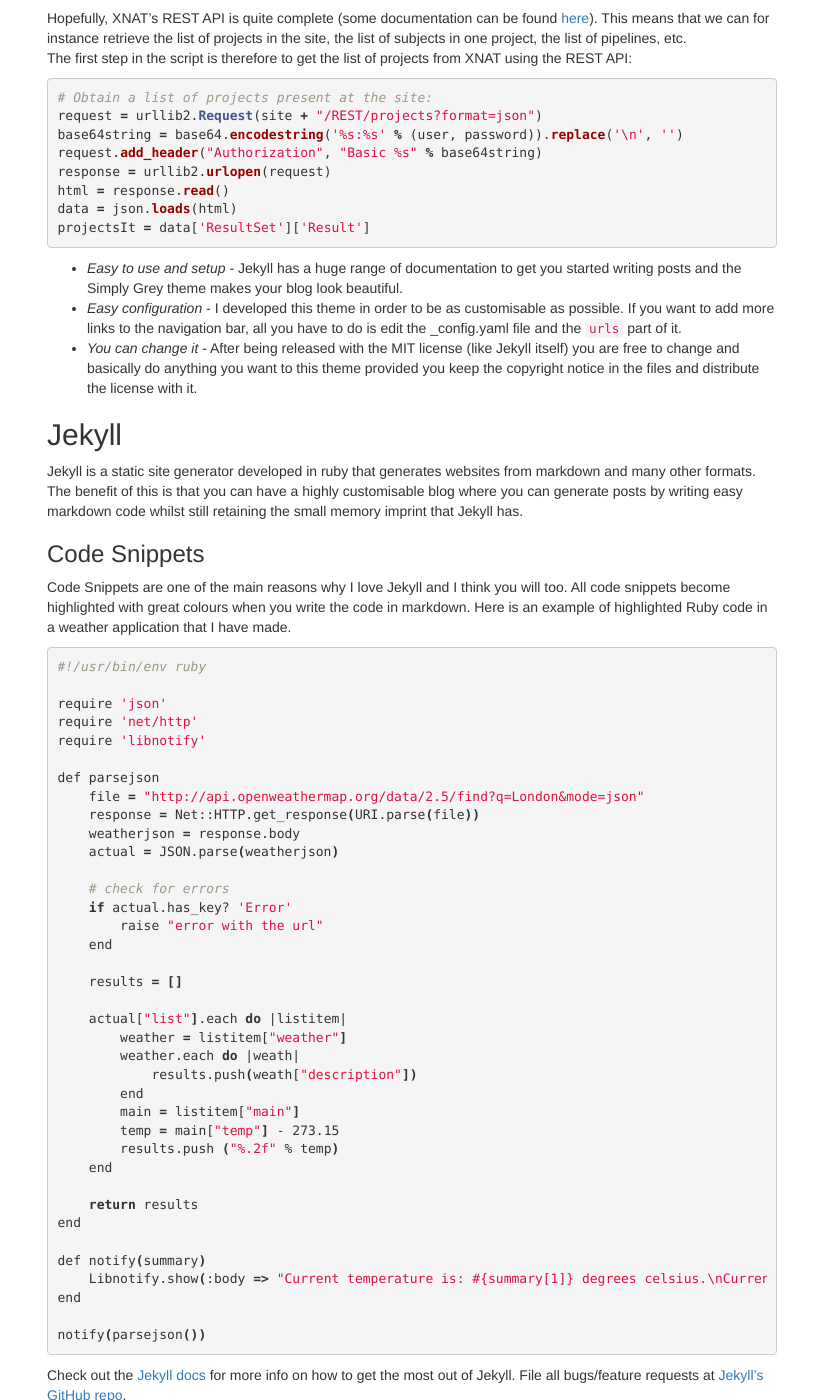
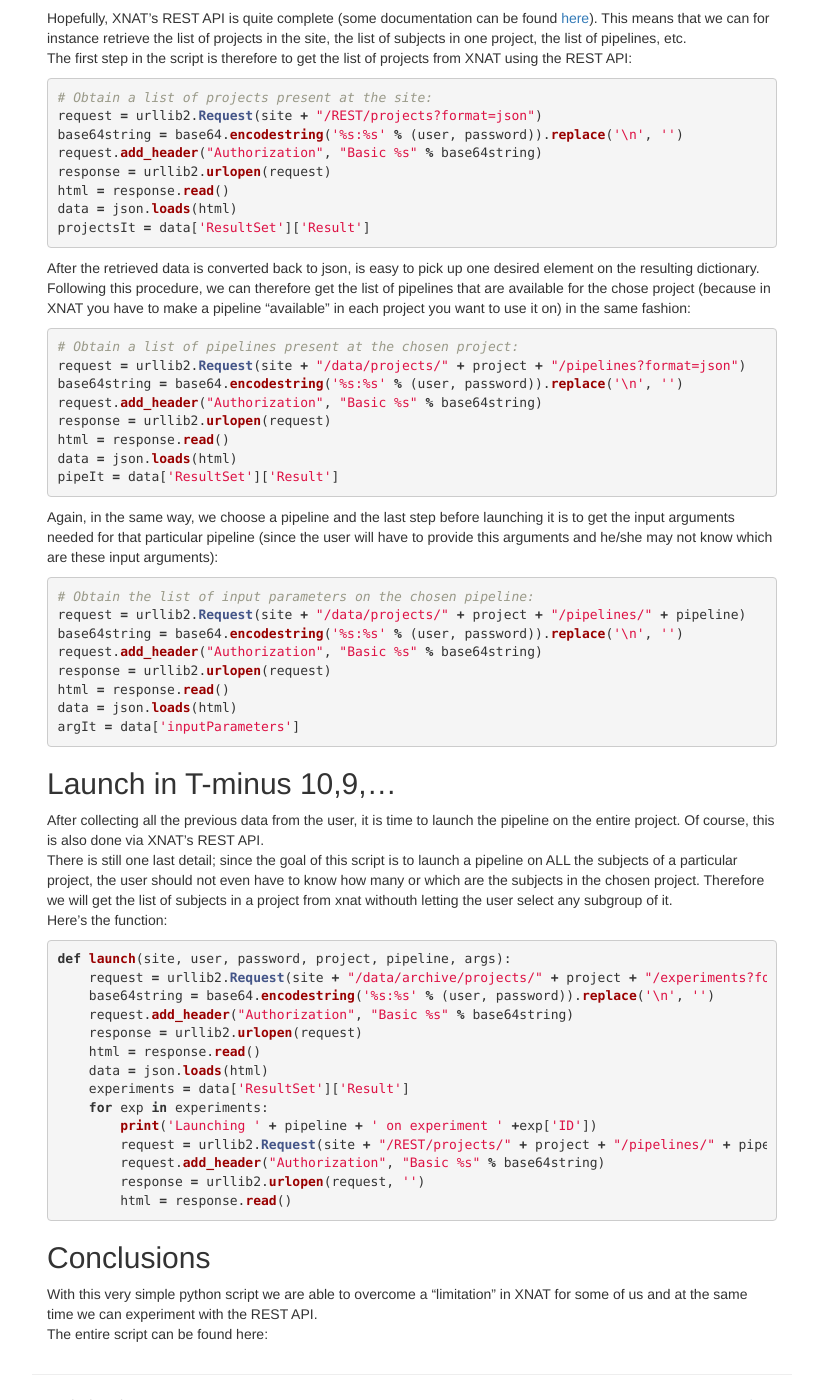
Before and after one commit to nvinuesa/nvinuesa.github.io, a Jekyll site: the page built from _posts/2015-09-02-run-project-pipelines-xnat.markdown, in a window 1280 px wide and 1400 px high, scrolled down 414 px. Shown: the whole window, without its empty margins (323-1146 px from the left). Built offline with Jekyll 4.4.1, drawn with Linux system fonts in a browser that asks for light colours; nearby versions of some CDN libraries; library files that are not in the unit come from our copies.

Commit message:
Update 2015-09-02-run-project-pipelines-xnat.markdown

```diff
--- a/_posts/2015-09-02-run-project-pipelines-xnat.markdown
+++ b/_posts/2015-09-02-run-project-pipelines-xnat.markdown
@@ -23,57 +23,51 @@
 data = json.loads(html)
 projectsIt = data['ResultSet']['Result']
 {% endhighlight %}
-
-+	<em>Easy to use and setup</em> - Jekyll has a huge range of documentation to get you started writing posts and the Simply Grey theme makes your blog look beautiful.
-+	<em>Easy configuration</em> - I developed this theme in order to be as customisable as possible. If you want to add more links to the navigation bar, all you have to do is edit the _config.yaml file and the `urls` part of it.
-+	<em>You can change it</em> - After being released with the MIT license (like Jekyll itself) you are free to change and basically do anything you want to this theme provided you keep the copyright notice in the files and distribute the license with it.
-
-## Jekyll
-Jekyll is a static site generator developed in ruby that generates websites from markdown and many other formats. The benefit of this is that you can have a highly customisable blog where you can generate posts by writing easy markdown code whilst still retaining the small memory imprint that Jekyll has.
-
-### Code Snippets
-Code Snippets are one of the main reasons why I love Jekyll and I think you will too. All code snippets become highlighted with great colours when you write the code in markdown. Here is an example of highlighted Ruby code in a weather application that I have made.
-{% highlight bash %}
-#!/usr/bin/env ruby
-
-require 'json'
-require 'net/http'
-require 'libnotify'
-
-def parsejson
-    file = "http://api.openweathermap.org/data/2.5/find?q=London&mode=json"
-    response = Net::HTTP.get_response(URI.parse(file))
-    weatherjson = response.body
-    actual = JSON.parse(weatherjson)
-
-    # check for errors
-    if actual.has_key? 'Error'
-        raise "error with the url"
-    end
-
-    results = []
-
-    actual["list"].each do |listitem|
-        weather = listitem["weather"]
-        weather.each do |weath|
-            results.push(weath["description"])
-        end
-        main = listitem["main"]
-        temp = main["temp"] - 273.15
-        results.push ("%.2f" % temp)
-    end
-
-    return results
-end
-
-def notify(summary)
-    Libnotify.show(:body => "Current temperature is: #{summary[1]} degrees celsius.\nCurrent description of conditions: #{summary[0]}", :summary => "Weather Update", :timeout => 10)
-end
-
-notify(parsejson())
+After the retrieved data is converted back to json, is easy to pick up one desired element on the resulting dictionary. Following this procedure, we can therefore get the list of pipelines that are available for the chose project (because in XNAT you have to make a pipeline "available" in each project you want to use it on) in the same fashion:
+{% highlight python %}
+# Obtain a list of pipelines present at the chosen project:
+request = urllib2.Request(site + "/data/projects/" + project + "/pipelines?format=json")
+base64string = base64.encodestring('%s:%s' % (user, password)).replace('\n', '')
+request.add_header("Authorization", "Basic %s" % base64string)
+response = urllib2.urlopen(request)
+html = response.read()
+data = json.loads(html)
+pipeIt = data['ResultSet']['Result']
 {% endhighlight %}
-
-Check out the [Jekyll docs][jekyll] for more info on how to get the most out of Jekyll. File all bugs/feature requests at [Jekyll's GitHub repo][jekyll-gh].
+Again, in the same way, we choose a pipeline and the last step before launching it is to get the input arguments needed for that particular pipeline (since the user will have to provide this arguments and he/she may not know which are these input arguments):
+{% highlight python %}
+# Obtain the list of input parameters on the chosen pipeline:
+request = urllib2.Request(site + "/data/projects/" + project + "/pipelines/" + pipeline)
+base64string = base64.encodestring('%s:%s' % (user, password)).replace('\n', '')
+request.add_header("Authorization", "Basic %s" % base64string)
+response = urllib2.urlopen(request)
+html = response.read()
+data = json.loads(html)
+argIt = data['inputParameters']
+{% endhighlight %}
+## Launch in T-minus 10,9,...
+After collecting all the previous data from the user, it is time to launch the pipeline on the entire project. Of course, this is also done via XNAT's REST API.
+<br> There is still one last detail; since the goal of this script is to launch a pipeline on ALL the subjects of a particular project, the user should not even have to know how many or which are the subjects in the chosen project. Therefore we will get the list of subjects in a project from xnat withouth letting the user select any subgroup of it.
+<br> Here's the function:
+{% highlight python %}
+def launch(site, user, password, project, pipeline, args):
+    request = urllib2.Request(site + "/data/archive/projects/" + project + "/experiments?format=json")
+    base64string = base64.encodestring('%s:%s' % (user, password)).replace('\n', '')
+    request.add_header("Authorization", "Basic %s" % base64string)
+    response = urllib2.urlopen(request)
+    html = response.read()
+    data = json.loads(html)
+    experiments = data['ResultSet']['Result']
+    for exp in experiments:
+        print('Launching ' + pipeline + ' on experiment ' +exp['ID'])
+        request = urllib2.Request(site + "/REST/projects/" + project + "/pipelines/" + pipeline + "/experiments/" + exp['ID'] + "?" + args)
+        request.add_header("Authorization", "Basic %s" % base64string)
+        response = urllib2.urlopen(request, '')
+        html = response.read()
+{% endhighlight %}
+## Conclusions
+With this very simple python script we are able to overcome a "limitation" in XNAT for some of us and at the same time we can experiment with the REST API.
+<br> The entire script can be found here:
 
 [jekyll-gh]: https://github.com/mojombo/jekyll
 [jekyll]:    http://jekyllrb.com
```
